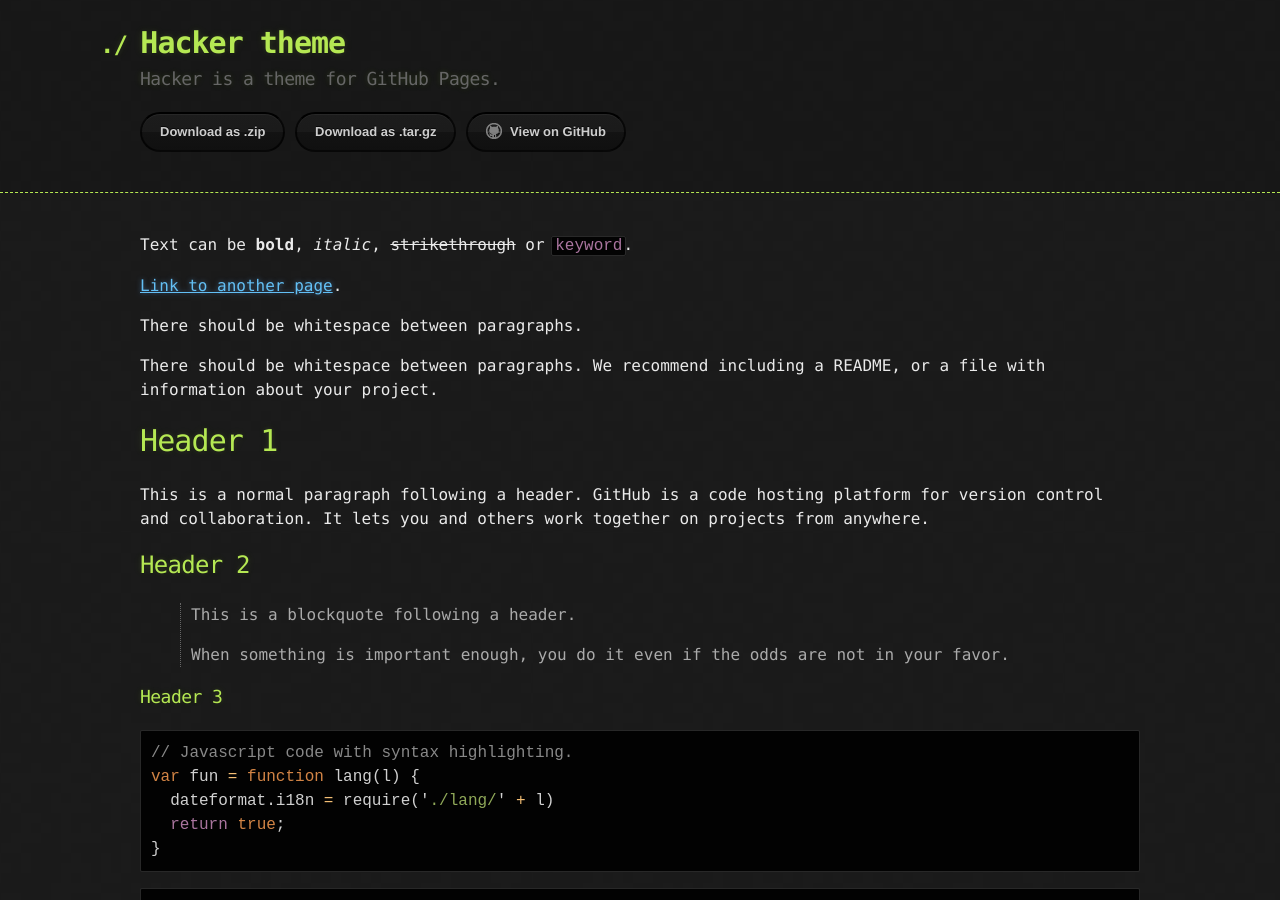
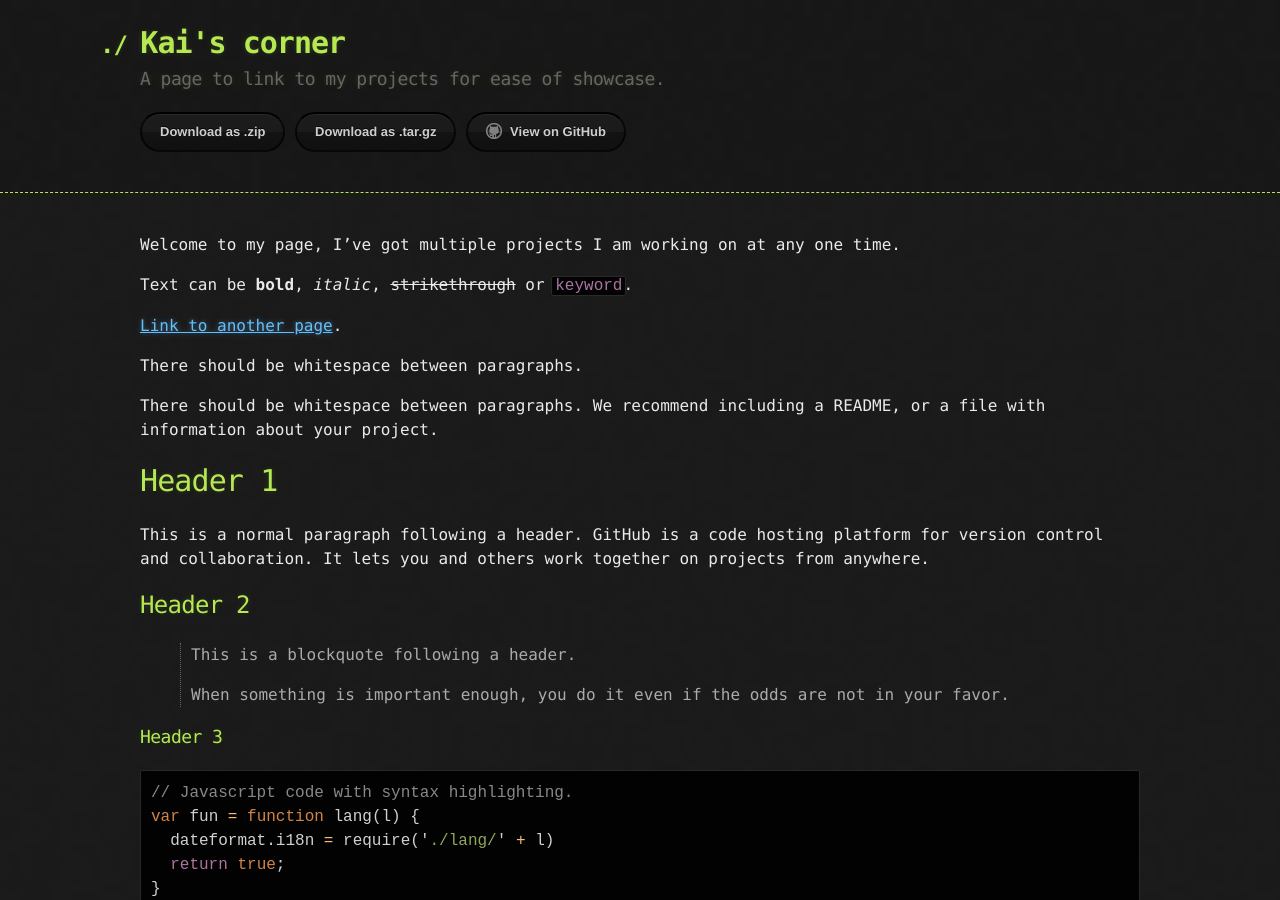
Before and after one commit to Kanimi/kanimi.github.io, a Jekyll site: the page built from index.md, in a window 1280 px wide and 900 px high. Built offline with Jekyll 4.4.1, drawn with Linux system fonts in a browser that asks for light colours.

Commit message:
test commit

```diff
--- a/_config.yml
+++ b/_config.yml
@@ -1,5 +1,5 @@
-title: Hacker theme
-description: Hacker is a theme for GitHub Pages.
+title: Kai's corner
+description: A page to link to my projects for ease of showcase.
 show_downloads: true
 google_analytics:
 theme: jekyll-theme-hacker
--- a/index.md
+++ b/index.md
@@ -1,6 +1,8 @@
 ---
 layout: default
 ---
+
+Welcome to my page, I've got multiple projects I am working on at any one time.
 
 Text can be **bold**, _italic_, ~~strikethrough~~ or `keyword`.
 
```
